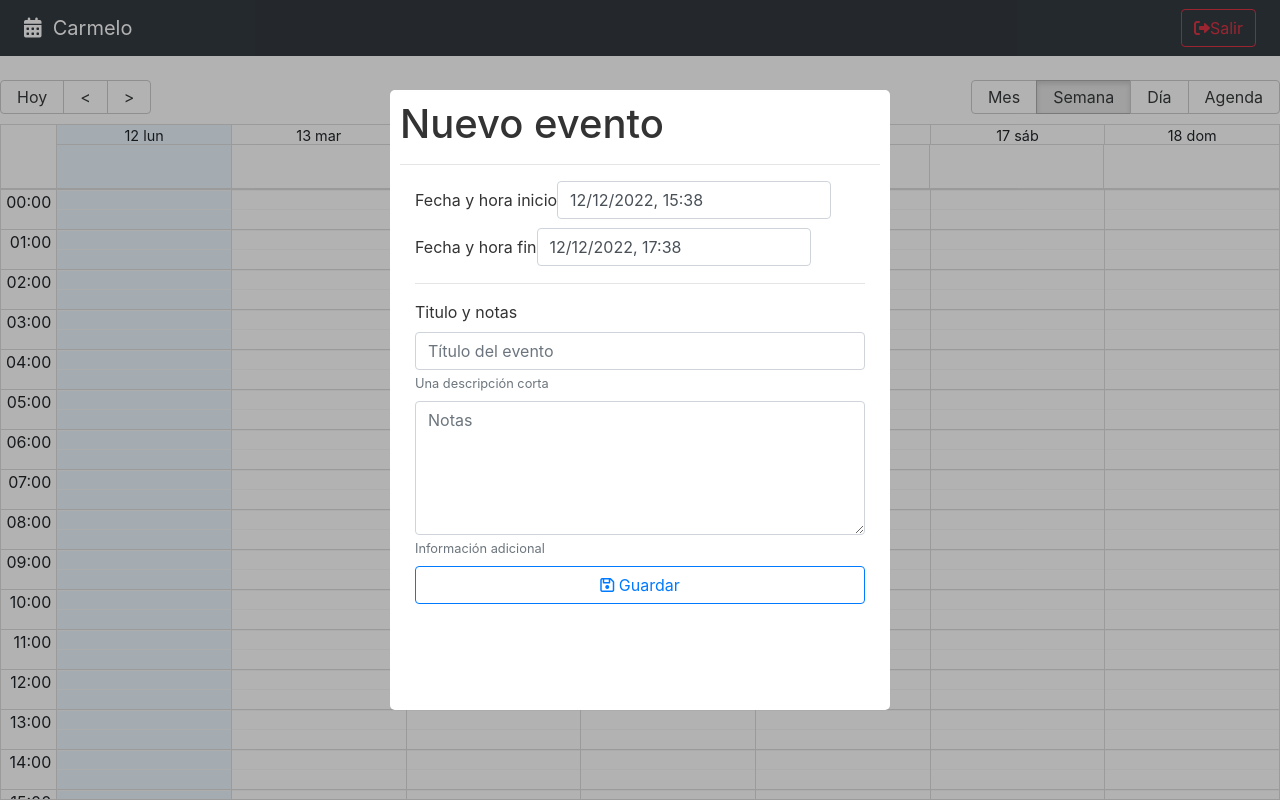
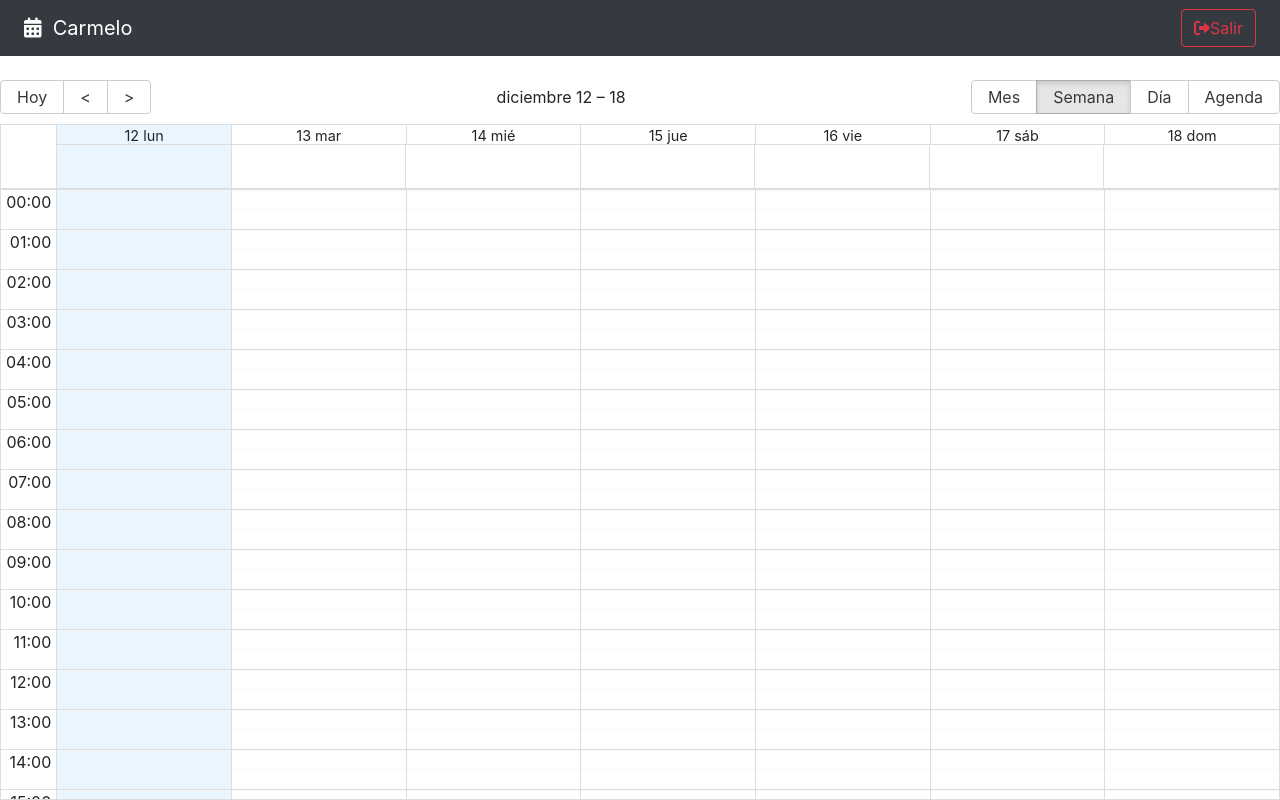
Before and after one commit to CarmeloRicarte/full-calendar, a React (Vite) app: page / in a window 1280 px wide. Built offline with nearby package versions, Linux system fonts and the light colour scheme.

Commit message:
feat: toggle modal depending store state

```diff
--- a/src/calendar/components/CalendarModal/CalendarModal.tsx
+++ b/src/calendar/components/CalendarModal/CalendarModal.tsx
@@ -9,6 +9,7 @@ import "sweetalert2/dist/sweetalert2.min.css";
 import "./CalendarModal.scss";
 import "react-datepicker/dist/react-datepicker.css";
 import { CalendarEvent } from "../../interfaces";
+import { useUiStore } from "../../../hooks";
 
 registerLocale("es", es);
 
@@ -33,7 +34,7 @@ const formData: CalendarEvent = {
 };
 
 export const CalendarModal = () => {
-  const [isOpen, setIsOpen] = useState(true);
+  const { isDateModalOpen, closeDateModal } = useUiStore();
   const [formSubmitted, setFormSubmitted] = useState(false);
   const [formValues, setFormValues] = useState<CalendarEvent>(formData);
 
@@ -46,10 +47,19 @@ export const CalendarModal = () => {
     return formValues.title.length > 0 ? "is-valid" : "is-invalid";
   }, [formValues.title, formSubmitted]);
 
+  /**
+   * It closes the modal
+   */
   const onCloseModal = () => {
-    setIsOpen(false);
+    closeDateModal();
   };
 
+  /**
+   * We're using the spread operator to copy the existing formValues object, and then we're using the
+   * computed property syntax to set the value of the property that matches the name of the input that
+   * was changed
+   * @param  - {
+   */
   const onInputChange = ({
     target,
   }: {
@@ -76,9 +86,16 @@ export const CalendarModal = () => {
 
     if (formValues.title.length <= 0) return;
 
-    //TODO: cerrar modal, restablecer formulario
+    onCloseModal();
+    setFormSubmitted(false);
+    setFormValues(formData);
   };
 
+  /**
+   * OnDateChange is a function that takes a date and a string, and set the date in formState wheh date * changes.
+   * @param {Date} date - The date that was selected
+   * @param {"start" | "end"} changing - "start" | "end"
+   */
   const onDateChange = (date: Date, changing: "start" | "end") => {
     setFormValues({
       ...formValues,
@@ -88,7 +105,7 @@ export const CalendarModal = () => {
 
   return (
     <Modal
-      isOpen={isOpen}
+      isOpen={isDateModalOpen}
       onRequestClose={onCloseModal}
       style={customStyles}
       contentLabel="Example Modal"
--- a/src/calendar/pages/CalendarPage/CalendarPage.tsx
+++ b/src/calendar/pages/CalendarPage/CalendarPage.tsx
@@ -4,6 +4,7 @@ import "./CalendarPage.scss";
 import { CalendarEvent, CalendarModal, Navbar } from "../..";
 import { localizer, getCalendarMessagesES } from "../../../helpers";
 import { useState } from "react";
+import { useUiStore } from "../../../hooks";
 
 const myEventsList = [
   {
@@ -21,6 +22,7 @@ const myEventsList = [
 ];
 
 export const CalendarPage = () => {
+  const { openDateModal } = useUiStore();
   const [lastView, setLastView] = useState<View>(
     localStorage.getItem("lastView")
       ? (localStorage.getItem("lastView") as View)
@@ -42,8 +44,8 @@ export const CalendarPage = () => {
     return { style };
   };
 
-  const onDoubleClick = (event: any) => {
-    console.log(event);
+  const onDoubleClick = () => {
+    openDateModal();
   };
 
   const onSelect = (event: any) => {
```
